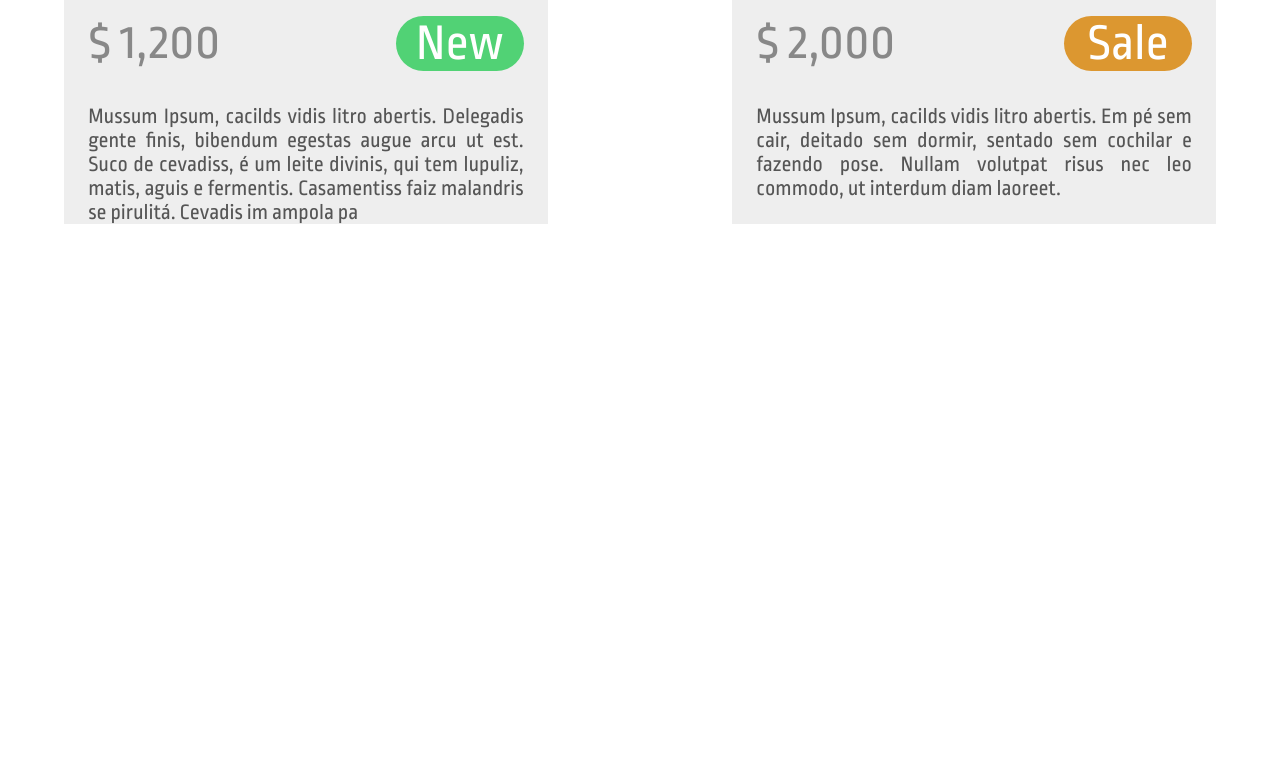
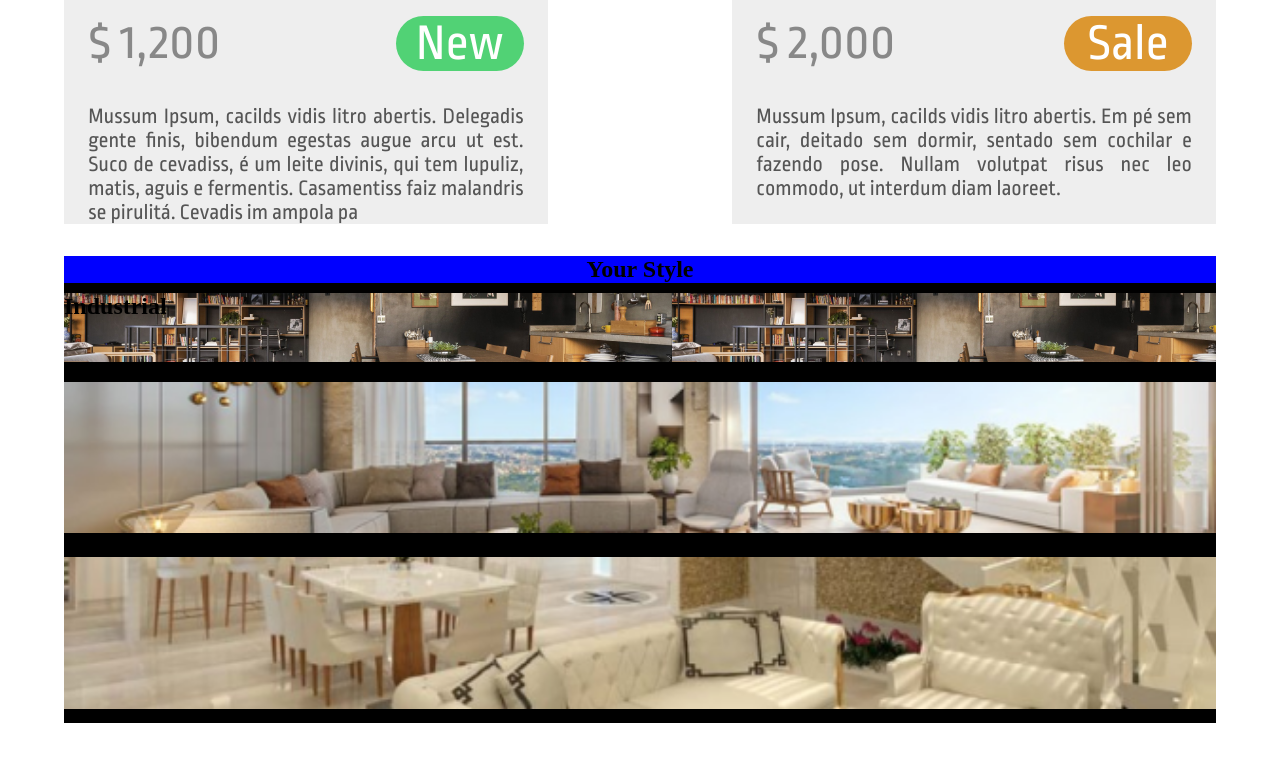
Before and after one commit to CeoDH/Lovit-1121, a website: page lovitH.html in a window 1280 px wide. Shown: the part 986-1748 px from the top of the page. Drawn offline with Linux system fonts and the light colour scheme.

Commit message:
knhdfios

```diff
--- a/css/lovitH.css
+++ b/css/lovitH.css
@@ -180,3 +180,43 @@ section{
 
 #card-1{ background-color: #51D275; }
 #card-2{ background-color: #DC9730; }
+
+
+/* your style */
+.your-style{
+    display: flex;
+    flex-direction: column;
+    /* justify-content: stretch; */
+    background-color: black;
+}
+
+.your-style-title{
+    background-color: blue;
+    text-align: center;
+}
+
+.your-style-card{
+    /* background-color: red; */
+    /* background-image: url(img/); */
+    /* background-image: url(/img/industrial.png); */
+    margin: 10px 0 10px 0;
+}
+.your-style-card img{
+    width: 100%;
+
+}
+#bg-industrial{
+    background-image: url(../img/industrial.png);
+    height: 69px;
+    /* margin: 10px 0 10px 0; */
+}
+#bg-moderno{
+    background-image: url(../img/moderno.png);
+    height: 69px;
+    /* margin: 10px 0 10px 0; */
+}
+#bg-classico{
+    background-image: url(../img/classico.png);
+    height: 69px;
+    /* margin: 10px 0 10px 0; */
+}
--- a/lovitH.html
+++ b/lovitH.html
@@ -79,6 +79,27 @@
 
     </section>  <!-- fim do corpo principal -->
 
+    <section class="your-style">
+
+        <div class="your-style-title">
+            <h2>Your Style</h2>
+        </div>
+
+        <div class="your-style-card" id="bg-industrial">
+            <!-- <img src="img/industrial.png" alt="industrial" srcset=""> -->
+            <h2>Industrial</h2>
+        </div>
+
+        <div class="your-style-card" id="moderno">
+            <img src="img/moderno.png" alt="moderno" srcset="">
+        </div>
+
+        <div class="your-style-card" id="classico">
+            <img src="img/classico.png" alt="classico" srcset="">
+        </div>
+
+    </section>
+
 
 
 
```
